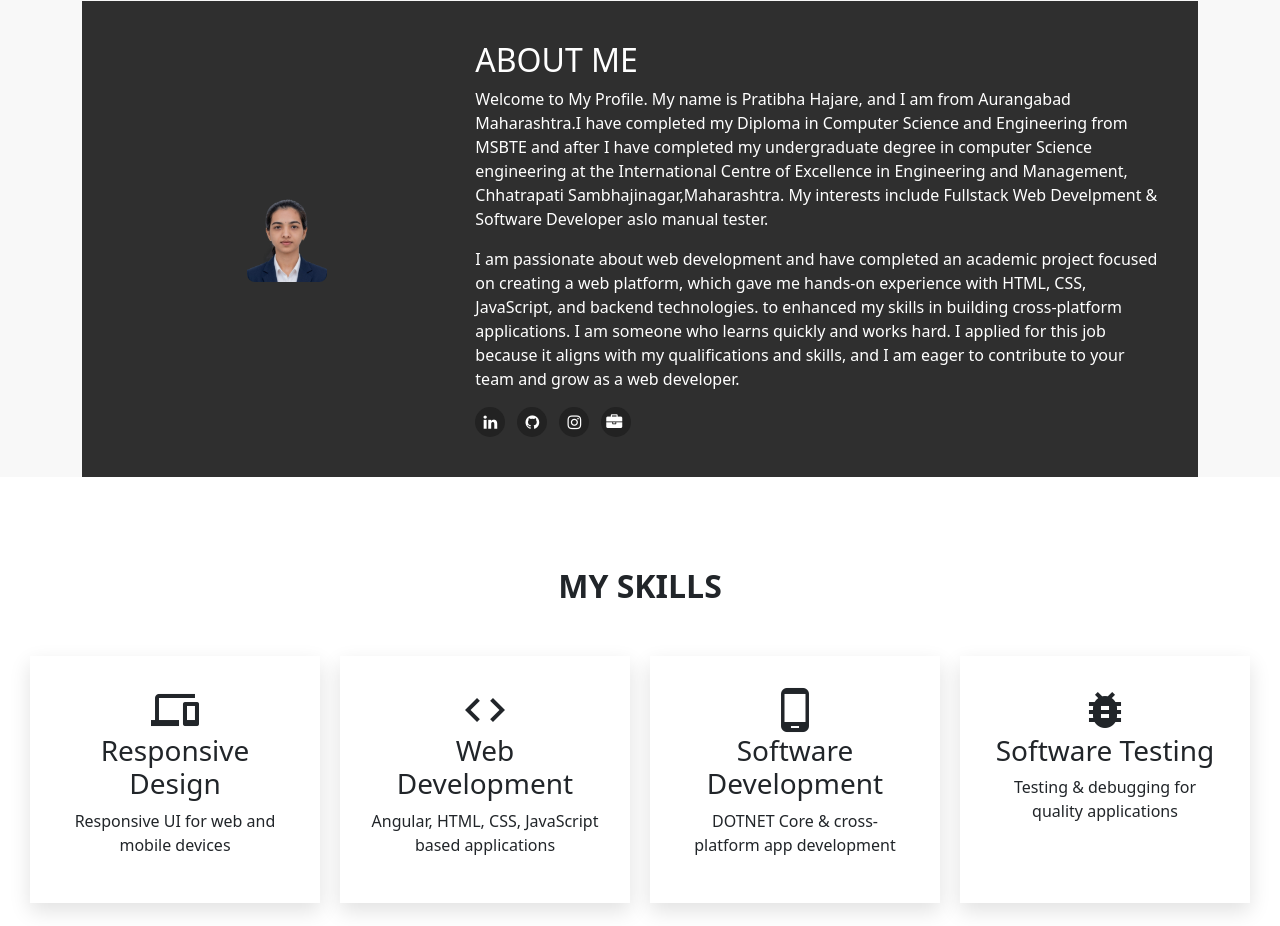
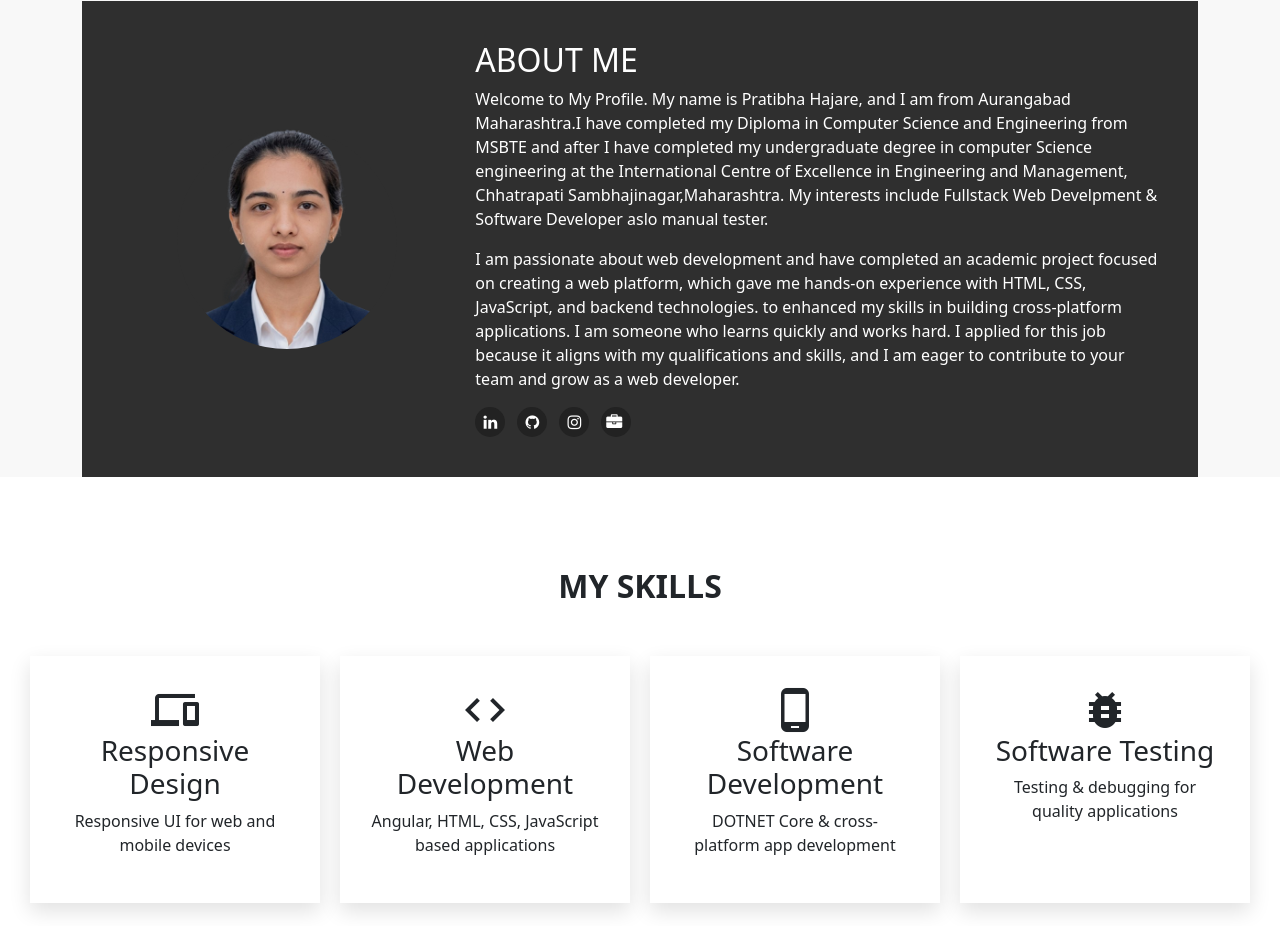
Before and after one commit to HajarePratibha/my-portfolio-, an Angular app: page / in a window 1280 px wide. Shown: the part 780-1706 px from the top of the page. Built offline with nearby package versions, Linux system fonts and the light colour scheme.

Commit message:
Update app.css

```diff
--- a/src/app/app.css
+++ b/src/app/app.css
@@ -77,10 +77,11 @@
 }
 
 .about-img {
-    width: 80px;
-  border-radius: 8px;;
-
-
+  width: 220px;
+  height: 220px;
+  object-fit: cover;
+  border-radius: 50%;
+  background-color: #2f2f2f;
 }
 
 /* SERVICES */
```
